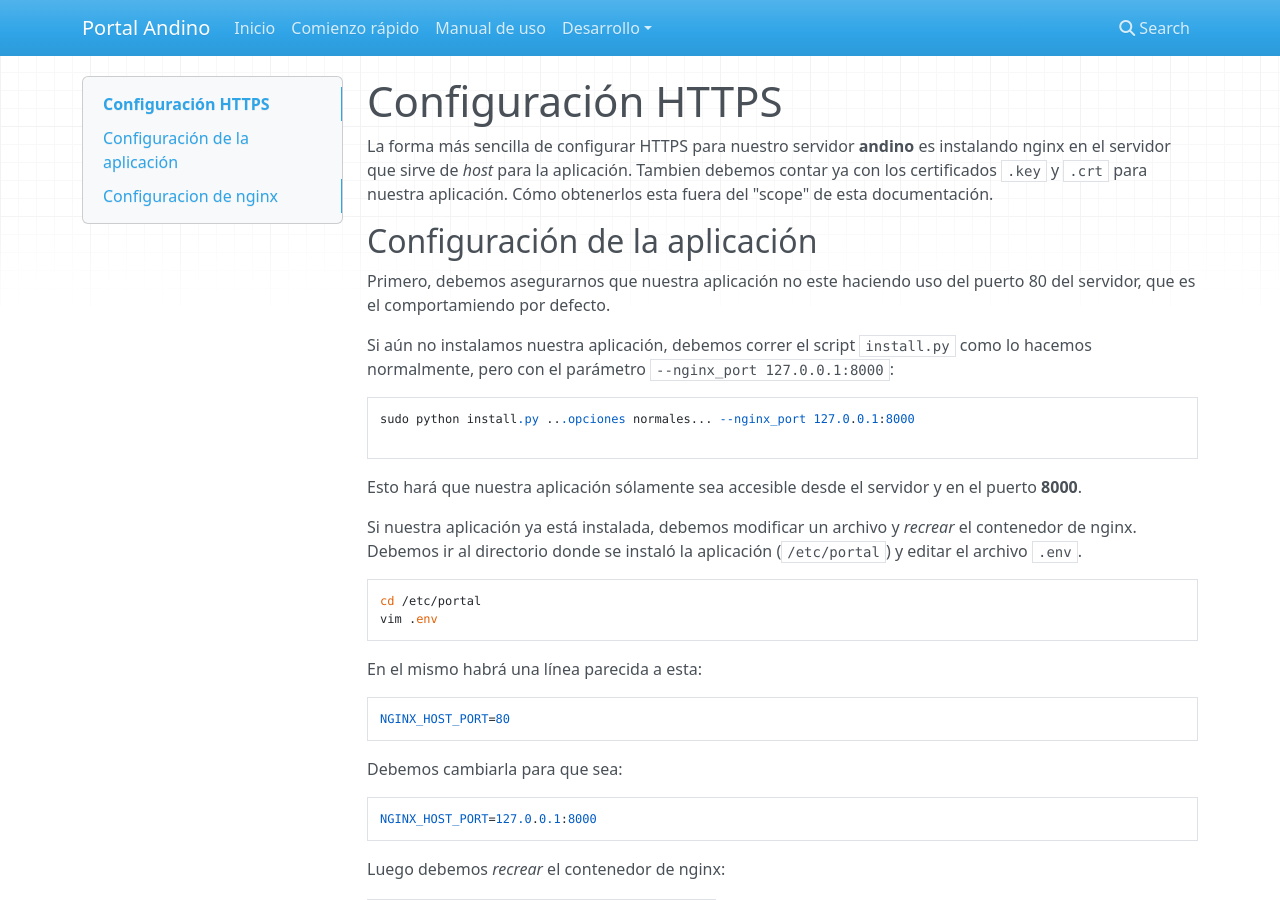
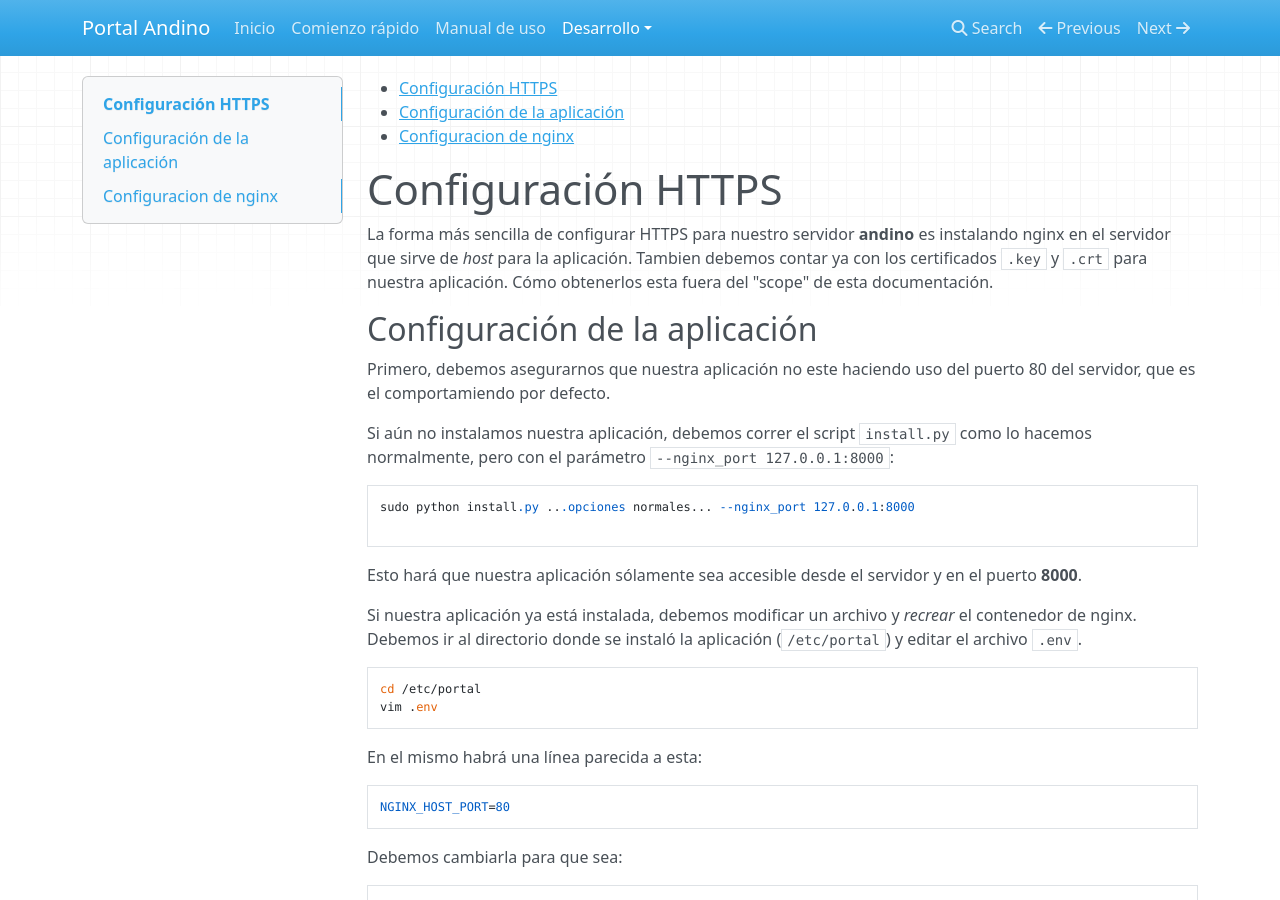
Before and after one commit to datosgobar/portal-andino, an MkDocs documentation site: the page built from docs/developers/https.md, in a window 1280 px wide and 900 px high. Built offline with MkDocs 1.6.1, drawn with Linux system fonts in a browser that asks for light colours; nearby versions of some CDN libraries; old or Windows-style settings are respelled for this version of MkDocs.

Commit message:
Fix del link a la documentación HTTPS

```diff
--- a/docs/admins/https.md
+++ b/docs/developers/https.md
@@ -1,3 +1,13 @@
+<!-- START doctoc generated TOC please keep comment here to allow auto update -->
+<!-- DON'T EDIT THIS SECTION, INSTEAD RE-RUN doctoc TO UPDATE -->
+
+
+- [Configuración HTTPS](#configuraci%C3%B3n-https)
+  - [Configuración de la aplicación](#configuraci%C3%B3n-de-la-aplicaci%C3%B3n)
+  - [Configuracion de nginx](#configuracion-de-nginx)
+
+<!-- END doctoc generated TOC please keep comment here to allow auto update -->
+
 # Configuración HTTPS
 
 La forma más sencilla de configurar HTTPS para nuestro servidor **andino** es instalando nginx en el servidor que sirve de
--- a/mkdocs.yml
+++ b/mkdocs.yml
@@ -6,6 +6,7 @@
   - Desarrollo:
     - Instalación: 'developers/install.md'
     - Actualización: 'developers/update.md'
+    - Configuración HTTPS: 'developers/https.md'
     - Migracion: 'developers/migration.md'
     - Mantenimiento: 'developers/maintenance.md'
     - Generación de imágenes Docker: 'developers/docker.md'
```
Also changed, not shown: docs/index.md (+1 -1 lines).
